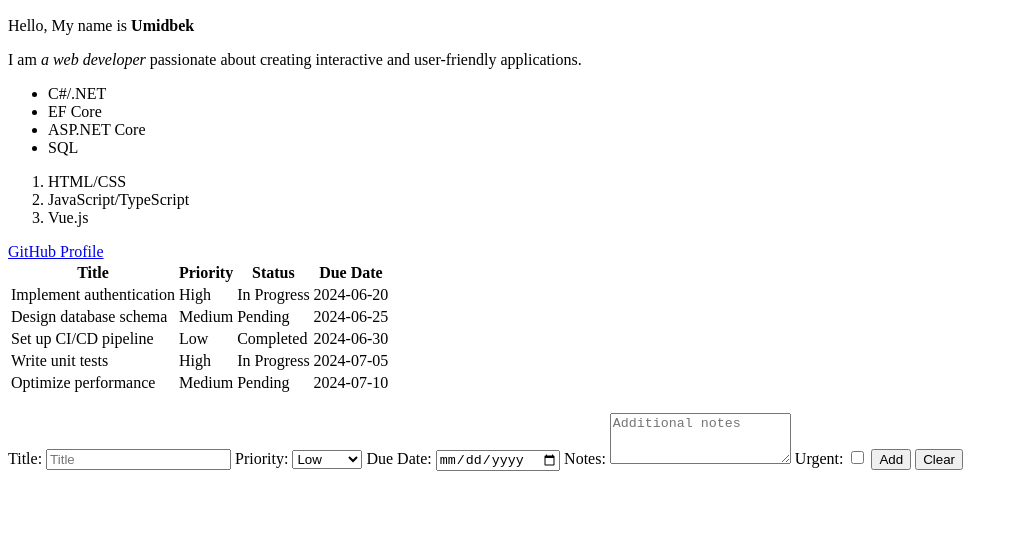
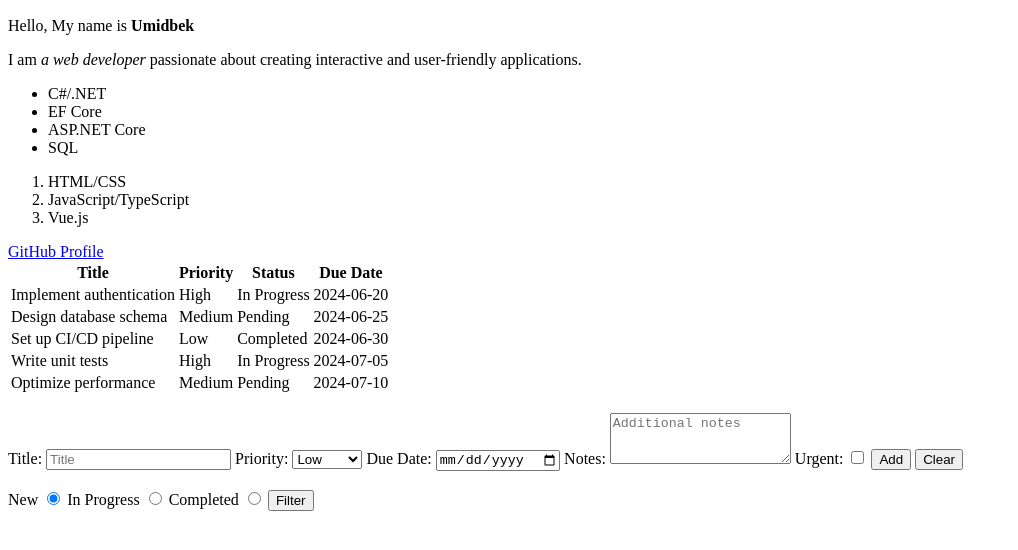
Before and after one commit to makhammadsoliyev/vue-yoli, a plain HTML site: page 01-taskboard-html/tasks/index.html in a window 1280 px wide. Shown: the part 110-660 px from the top of the page, without its empty margins (0-1018 px from the left). Drawn offline with Linux system fonts and the light colour scheme.

Commit message:
d01-t5: Radio buttons for status

```diff
--- a/01-taskboard-html/tasks/index.html
+++ b/01-taskboard-html/tasks/index.html
@@ -100,5 +100,16 @@
       <button type="submit">Add</button>
       <button type="button">Clear</button>
     </form>
+    <br />
+
+    <form>
+      <label for="new">New</label>
+      <input type="radio" id="new" name="status" value="new" checked />
+      <label for="in-progress">In Progress</label>
+      <input type="radio" id="in-progress" name="status" value="in-progress" />
+      <label for="completed">Completed</label>
+      <input type="radio" id="completed" name="status" value="completed" />
+      <button type="submit">Filter</button>
+    </form>
   </body>
 </html>
```
